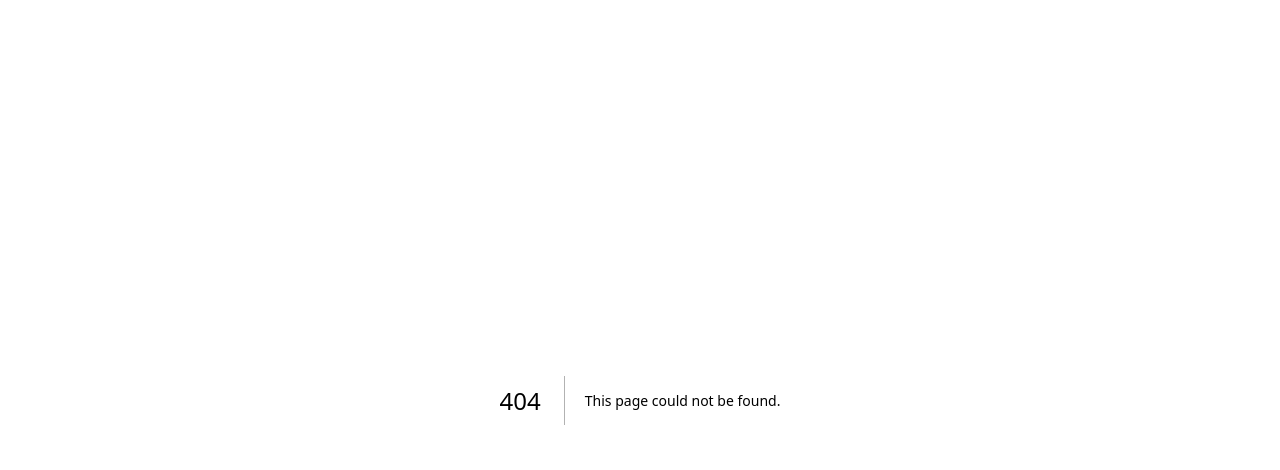
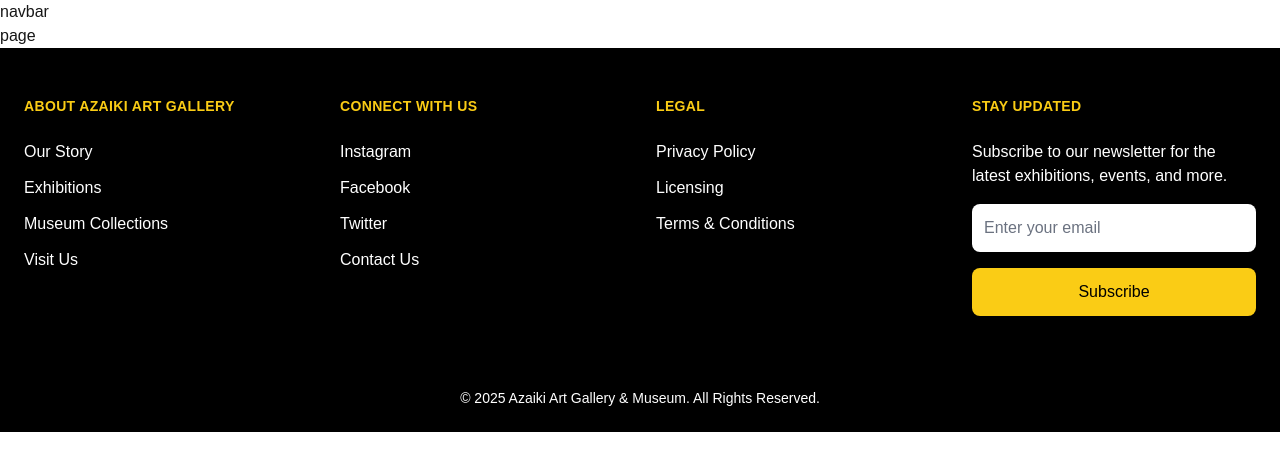
Before and after one commit to MiesieduoCodes/Global_Sport, a Next.js app: page /about in a window 1280 px wide. Before the commit this address had no page. Shown: the top 470 px of the page. Built offline with nearby package versions, Linux system fonts and the light colour scheme.

Commit message:
Started Creating The Navbar And Footer

```diff
--- /dev/null
+++ b/src/app/about/page.js
@@ -0,0 +1,9 @@
+import React from 'react'
+
+const page = () => {
+  return (
+    <div>page</div>
+  )
+}
+
+export default page
--- /dev/null
+++ b/src/app/components/footer.jsx
@@ -0,0 +1,150 @@
+"use client";
+import React, { useEffect } from "react";
+import { gsap } from "gsap";
+import { ScrollTrigger } from "gsap/ScrollTrigger";
+
+gsap.registerPlugin(ScrollTrigger);
+
+const Footer = () => {
+  useEffect(() => {
+    // Entrance animation for each section
+    gsap.fromTo(
+      ".footer-section",
+      { opacity: 0, y: 50 },
+      {
+        opacity: 1,
+        y: 0,
+        duration: 1,
+        stagger: 0.3,
+        scrollTrigger: {
+          trigger: ".footer-section",
+          start: "top 80%",
+          toggleActions: "play reverse play reverse",
+        },
+      }
+    );
+  }, []);
+
+  return (
+    <div>
+      <footer className="bg-black w-full upside animate-fade-in font-montserrat">
+        <div className="mx-auto w-full max-w-screen-xl">
+          <div className="grid grid-cols-1 sm:grid-cols-2 lg:grid-cols-4 gap-8 px-6 py-10 lg:py-12">
+            {/* About Section */}
+            <div className="footer-section">
+              <h2 className="mb-6 text-sm font-semibold text-yellow-400 uppercase tracking-wide">
+                About Azaiki Art Gallery
+              </h2>
+              <ul className="text-white font-medium space-y-3">
+                <li>
+                  <a href="#" className="hover:text-yellow-400 transition">
+                    Our Story
+                  </a>
+                </li>
+                <li>
+                  <a href="#" className="hover:text-yellow-400 transition">
+                    Exhibitions
+                  </a>
+                </li>
+                <li>
+                  <a href="#" className="hover:text-yellow-400 transition">
+                    Museum Collections
+                  </a>
+                </li>
+                <li>
+                  <a href="#" className="hover:text-yellow-400 transition">
+                    Visit Us
+                  </a>
+                </li>
+              </ul>
+            </div>
+
+            {/* Connect Section */}
+            <div className="footer-section">
+              <h2 className="mb-6 text-sm font-semibold text-yellow-400 uppercase tracking-wide">
+                Connect with Us
+              </h2>
+              <ul className="text-white font-medium space-y-3">
+                <li>
+                  <a href="#" className="hover:text-yellow-400 transition">
+                    Instagram
+                  </a>
+                </li>
+                <li>
+                  <a href="#" className="hover:text-yellow-400 transition">
+                    Facebook
+                  </a>
+                </li>
+                <li>
+                  <a href="#" className="hover:text-yellow-400 transition">
+                    Twitter
+                  </a>
+                </li>
+                <li>
+                  <a href="/contact" className="hover:text-yellow-400 transition">
+                    Contact Us
+                  </a>
+                </li>
+              </ul>
+            </div>
+
+            {/* Legal Section */}
+            <div className="footer-section">
+              <h2 className="mb-6 text-sm font-semibold text-yellow-400 uppercase tracking-wide">
+                Legal
+              </h2>
+              <ul className="text-white font-medium space-y-3">
+                <li>
+                  <a href="#" className="hover:text-yellow-400 transition">
+                    Privacy Policy
+                  </a>
+                </li>
+                <li>
+                  <a href="#" className="hover:text-yellow-400 transition">
+                    Licensing
+                  </a>
+                </li>
+                <li>
+                  <a href="#" className="hover:text-yellow-400 transition">
+                    Terms &amp; Conditions
+                  </a>
+                </li>
+              </ul>
+            </div>
+
+            {/* Newsletter Section */}
+            <div className="footer-section">
+              <h2 className="mb-6 text-sm font-semibold text-yellow-400 uppercase tracking-wide">
+                Stay Updated
+              </h2>
+              <p className="text-white font-medium mb-4">
+                Subscribe to our newsletter for the latest exhibitions, events,
+                and more.
+              </p>
+              <form>
+                <input
+                  type="email"
+                  placeholder="Enter your email"
+                  className="w-full p-3 rounded-lg bg-white text-black placeholder-gray-500 mb-4 focus:outline-none focus:ring-2 focus:ring-yellow-400"
+                />
+                <button
+                  type="submit"
+                  className="w-full py-3 bg-yellow-400 text-black rounded-lg hover:bg-white hover:text-black transition-all duration-300"
+                >
+                  Subscribe
+                </button>
+              </form>
+            </div>
+          </div>
+
+          {/* Footer Bottom */}
+          <div className="py-6 text-center text-white text-sm">
+            <p>&copy; 2025 Azaiki Art Gallery & Museum. All Rights Reserved.</p>
+          </div>
+        </div>
+      </footer>
+    </div>
+  );
+};
+
+export default Footer;
--- /dev/null
+++ b/src/app/components/navbar.jsx
@@ -0,0 +1,9 @@
+import React from 'react'
+
+const navbar = () => {
+  return (
+    <div>navbar</div>
+  )
+}
+
+export default navbar
--- /dev/null
+++ b/src/app/contact/page.js
@@ -0,0 +1,9 @@
+import React from 'react'
+
+const page = () => {
+  return (
+    <div>page</div>
+  )
+}
+
+export default page
--- a/src/app/layout.js
+++ b/src/app/layout.js
@@ -1,5 +1,7 @@
 import { Geist, Geist_Mono } from "next/font/google";
 import "./globals.css";
+import Navbar from "@/app/components/navbar";
+import Footer from "@/app/components/footer";
 
 const geistSans = Geist({
   variable: "--font-geist-sans",
@@ -22,7 +24,9 @@ export default function RootLayout({ children }) {
       <body
         className={`${geistSans.variable} ${geistMono.variable} antialiased`}
       >
+        <Navbar/>
         {children}
+        <Footer/>
       </body>
     </html>
   );
```
Also changed, not shown: package.json (+10 -4 lines), 1 other file (tests, documents, lock files or other folders).
